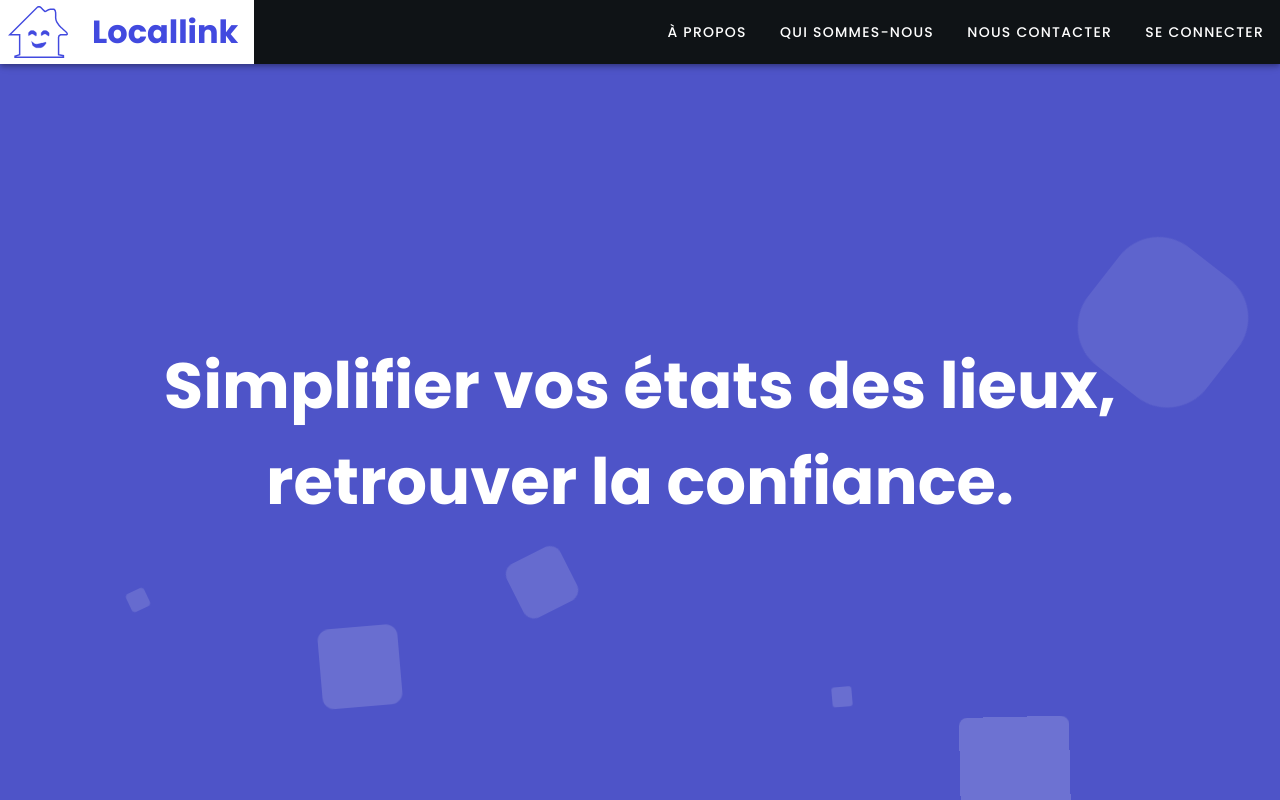
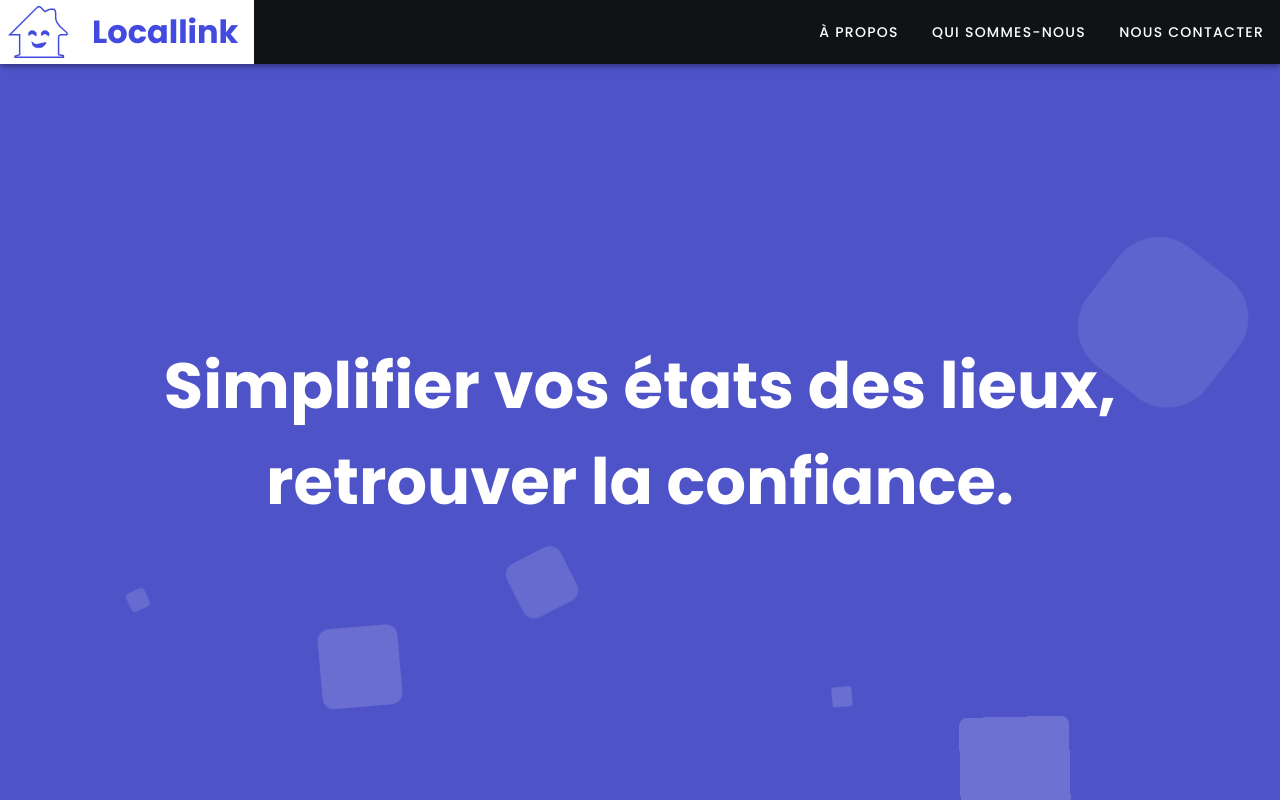
Before and after one commit to Cossec-Tony/Locallink_WebSite, a Vue app: page /connecter in a window 1280 px wide. Shown: the top 800 px of the page. Built offline with nearby package versions, Linux system fonts and the light colour scheme.

Commit message:
Mit en commentaire page Connecter

```diff
--- a/src/App.vue
+++ b/src/App.vue
@@ -28,7 +28,7 @@
           <v-btn text :to="{ name: 'a_propos' }">À propos</v-btn>
           <v-btn text :to="{ name: 'who_we_are' }">Qui sommes-nous</v-btn>
           <v-btn text :to="{ name: 'contact' }">Nous contacter</v-btn>
-          <v-btn text :to="{ name: 'connecter' }">Se connecter</v-btn>
+          <!-- <v-btn text :to="{ name: 'connecter' }">Se connecter</v-btn> -->
         </v-toolbar-items>
       </v-toolbar>
     </v-app-bar>
@@ -47,9 +47,9 @@
         <v-list-item link :to="{ name: 'contact' }">
           <v-list-item-title>Nous contacter</v-list-item-title>
         </v-list-item>
-        <v-list-item link :to="{ name: 'connecter' }">
+        <!-- <v-list-item link :to="{ name: 'connecter' }">
           <v-list-item-title>Se connecter</v-list-item-title>
-        </v-list-item>
+        </v-list-item> -->
       </v-list>
     </v-navigation-drawer>
 
@@ -210,11 +210,11 @@
           <p href="" class="footer__link">Nous contacter</p>
         </RouterLink>
       </li>
-      <li>
+      <!-- <li>
         <RouterLink :to="{ name: 'connecter' }">
           <p href="" class="footer__link">Se connecter</p>
         </RouterLink>
-      </li>
+      </li> -->
       <li>
         <a href="https://www.instagram.com/locallink_fr/">
         <img src="../img/logoIntagram.png" alt="lien vers le compte de Locallink sur Instagram" style="width: 40px;" height="auto">
--- a/src/main.js
+++ b/src/main.js
@@ -17,16 +17,16 @@ import * as directives from "vuetify/directives";
 import A_propos from "./pages/a_propos.vue";
 import Who_we_are from "./pages/who_we_are.vue";
 import contact from "./pages/contact.vue";
-import connecter from "./pages/connecter.vue";
+// import connecter from "./pages/connecter.vue";
 
- const app = createApp(App);
+const app = createApp(App);
 
 const routes = [
   { path: "/", name: "myHome", component: myHome },
   { path: "/about", name: "a_propos", component: A_propos },
   { path: "/who_we_are", name: "who_we_are", component: Who_we_are },
   { path: "/contact", name: "contact", component: contact },
-  { path: "/connecter", name: "connecter", component: connecter },
+  // { path: "/connecter", name: "connecter", component: connecter },
 ];
 
 const vuetify = createVuetify({
--- a/src/pages/connecter.vue
+++ b/src/pages/connecter.vue
@@ -1,4 +1,4 @@
-<template>
+<!-- <template>
   <v-container class="d-flex flex-column align-center justify-center" style="margin-top: 8%;   z-index: 1;">
     <v-container class="d-flex align-center justify-center">
       <h1 id="seConnecterTitle" style="color: white; font-size: 5em; text-align: center;">Se connecter</h1>
@@ -73,4 +73,4 @@ const submitForm = () => {
     }
   }
 
-</style>
+</style> -->
```
